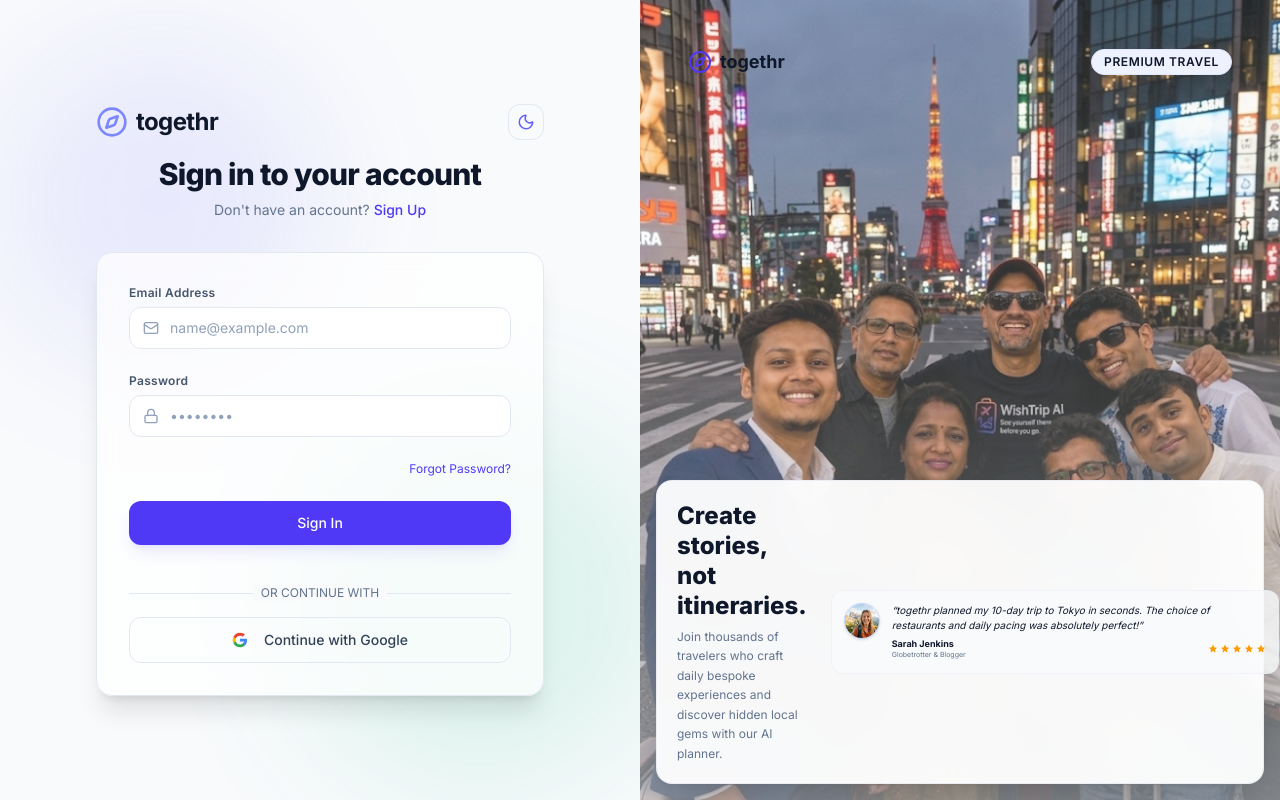
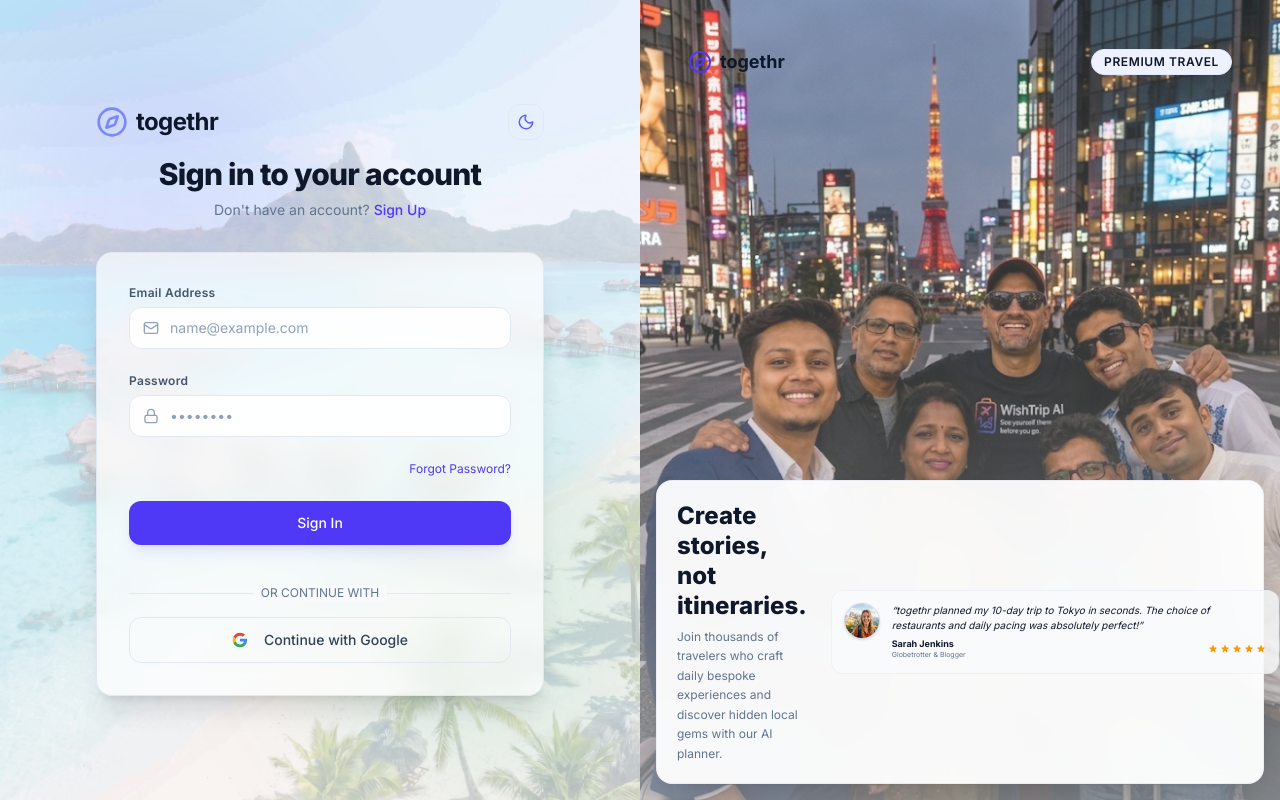
Before and after one commit to narasimhasn06/tripcraft-ai, a Next.js app: page /auth in a window 1280 px wide. Built offline with nearby package versions, Linux system fonts and the light colour scheme; no server answers.

Commit message:
feat: add light and dark responsive Bora Bora backgrounds to auth form

```diff
--- a/src/app/auth/page.tsx
+++ b/src/app/auth/page.tsx
@@ -180,6 +180,17 @@ export default function AuthPage() {
     <div className="flex-1 min-h-screen flex flex-col lg:flex-row bg-slate-50 dark:bg-slate-950 text-slate-900 dark:text-slate-100 transition-colors duration-300">
       {/* Left Column: Auth form */}
       <div className="flex-1 flex flex-col justify-center items-center px-4 sm:px-6 lg:px-8 py-12 relative overflow-hidden lg:w-1/2">
+        {/* Background responsive images (Light = Day, Dark = Night) */}
+        <img
+          src="/auth_left_light.jpg"
+          alt="Bora Bora Day"
+          className="absolute inset-0 w-full h-full object-cover opacity-25 dark:opacity-0 transition-opacity duration-300 pointer-events-none z-0"
+        />
+        <img
+          src="/auth_left_dark.jpg"
+          alt="Bora Bora Night"
+          className="absolute inset-0 w-full h-full object-cover opacity-0 dark:opacity-20 transition-opacity duration-300 pointer-events-none z-0"
+        />
         {/* Background neon glows */}
         <div className="absolute top-1/4 left-1/4 -translate-x-1/2 -translate-y-1/2 w-80 h-80 bg-indigo-500/10 rounded-full blur-3xl z-0" />
         <div className="absolute bottom-1/4 right-1/4 translate-x-1/2 translate-y-1/2 w-96 h-96 bg-emerald-500/10 rounded-full blur-3xl z-0" />
```
Also changed, not shown: public/auth_left_dark.jpg (added), public/auth_left_light.jpg (added).
